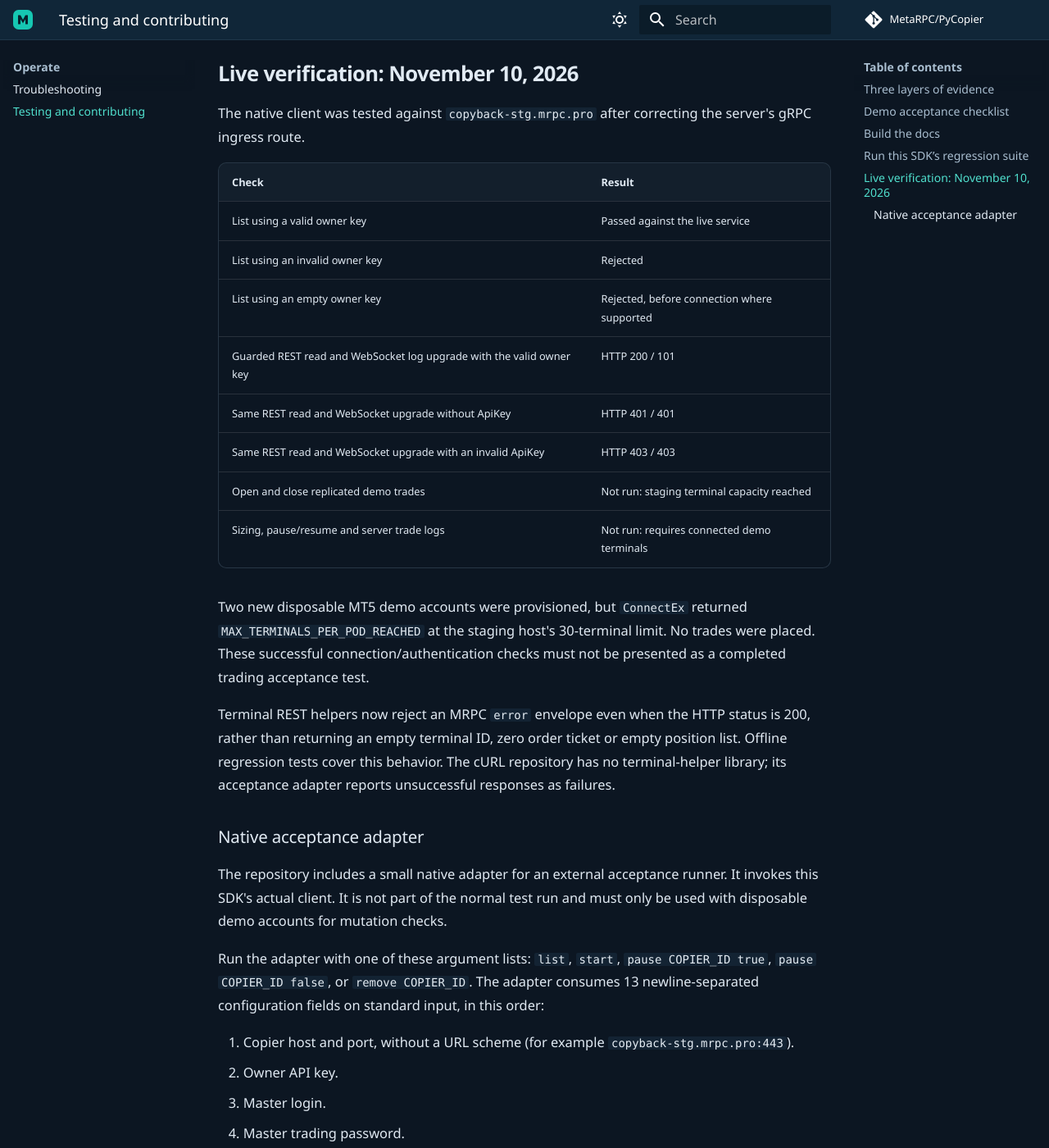
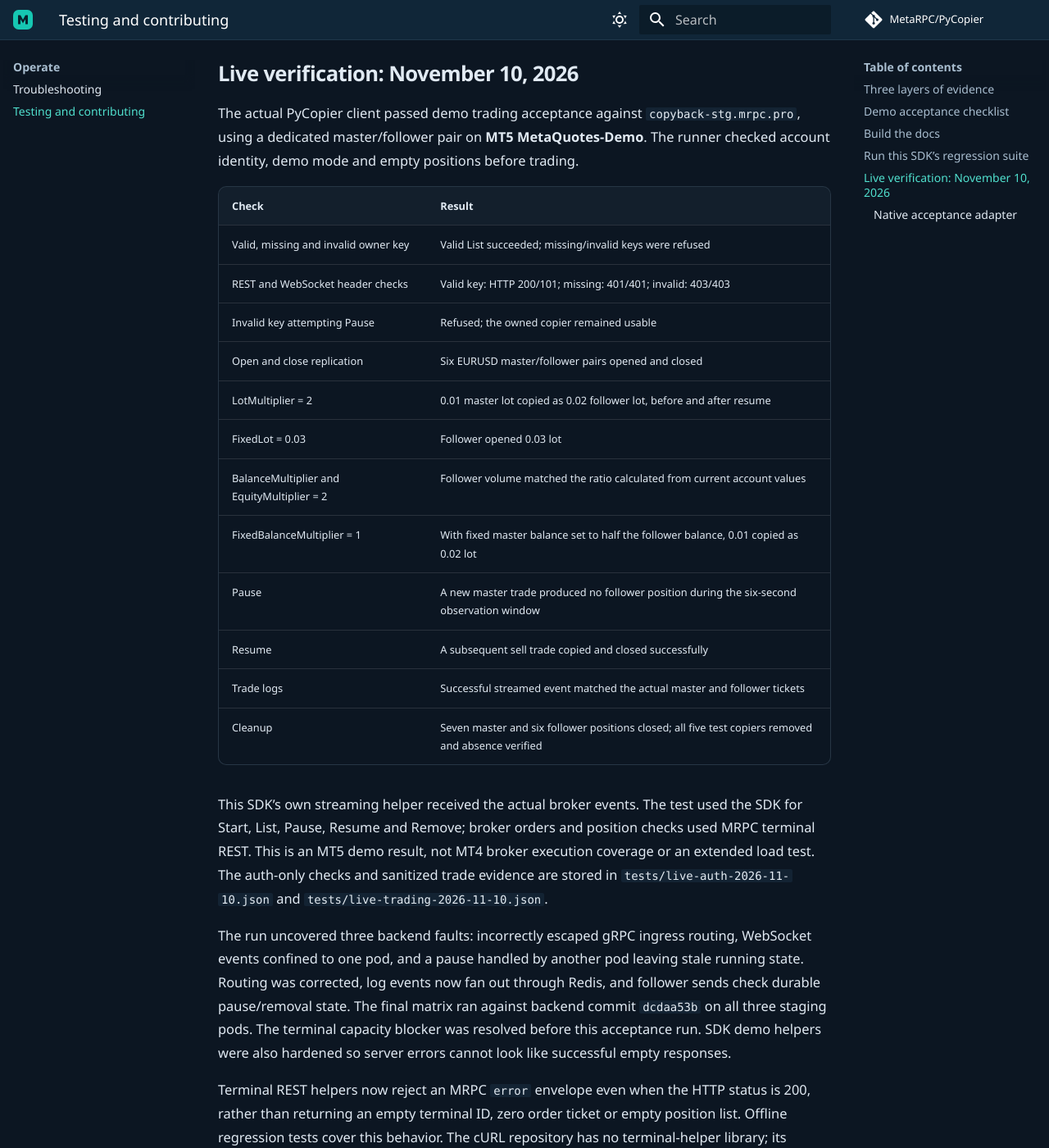
Before and after one commit to MetaRPC/PyCopier, an MkDocs documentation site: the page built from docs/testing.md, in a window 1280 px wide and 1400 px high, scrolled down 1558 px. Shown: the whole window at 82% size. Built offline with MkDocs 1.6.1 and Material for MkDocs 9.7.7, drawn with Linux system fonts in a browser that asks for light colours; comment, search, counter and statistics services are not loaded; some of the changed text lies outside the part shown.

Commit message:
Verify demo trading lifecycle and publish live acceptance evidence

````diff
--- a/docs/testing.md
+++ b/docs/testing.md
@@ -35,24 +35,30 @@ python -m pip install -e . pytest pytest-asyncio
 python -m pytest -q
 ```
 
-The November 10 audit passed the SDK build/tests and strict documentation/link checks in GitHub Actions. Tests cover the implemented transport, key validation and relevant regression cases; they are not a claim that live broker replication was performed.
+The November 10 audit passed the SDK build/tests and strict documentation/link checks in GitHub Actions. Offline tests cover transport, key validation and relevant regressions. The separate live acceptance results below verify broker replication.
 
 ## Live verification: November 10, 2026
 
-The native client was tested against `copyback-stg.mrpc.pro` after correcting the server's gRPC ingress route.
+The actual PyCopier client passed demo trading acceptance against `copyback-stg.mrpc.pro`, using a dedicated master/follower pair on **MT5 MetaQuotes-Demo**. The runner checked account identity, demo mode and empty positions before trading.
 
 | Check | Result |
 |---|---|
-| List using a valid owner key | Passed against the live service |
-| List using an invalid owner key | Rejected |
-| List using an empty owner key | Rejected, before connection where supported |
-| Guarded REST read and WebSocket log upgrade with the valid owner key | HTTP 200 / 101 |
-| Same REST read and WebSocket upgrade without ApiKey | HTTP 401 / 401 |
-| Same REST read and WebSocket upgrade with an invalid ApiKey | HTTP 403 / 403 |
-| Open and close replicated demo trades | Not run: staging terminal capacity reached |
-| Sizing, pause/resume and server trade logs | Not run: requires connected demo terminals |
+| Valid, missing and invalid owner key | Valid List succeeded; missing/invalid keys were refused |
+| REST and WebSocket header checks | Valid key: HTTP 200/101; missing: 401/401; invalid: 403/403 |
+| Invalid key attempting Pause | Refused; the owned copier remained usable |
+| Open and close replication | Six EURUSD master/follower pairs opened and closed |
+| LotMultiplier = 2 | 0.01 master lot copied as 0.02 follower lot, before and after resume |
+| FixedLot = 0.03 | Follower opened 0.03 lot |
+| BalanceMultiplier and EquityMultiplier = 2 | Follower volume matched the ratio calculated from current account values |
+| FixedBalanceMultiplier = 1 | With fixed master balance set to half the follower balance, 0.01 copied as 0.02 lot |
+| Pause | A new master trade produced no follower position during the six-second observation window |
+| Resume | A subsequent sell trade copied and closed successfully |
+| Trade logs | Successful streamed event matched the actual master and follower tickets |
+| Cleanup | Seven master and six follower positions closed; all five test copiers removed and absence verified |
 
-Two new disposable MT5 demo accounts were provisioned, but `ConnectEx` returned `MAX_TERMINALS_PER_POD_REACHED` at the staging host's 30-terminal limit. No trades were placed. These successful connection/authentication checks must not be presented as a completed trading acceptance test.
+This SDK’s own streaming helper received the actual broker events. The test used the SDK for Start, List, Pause, Resume and Remove; broker orders and position checks used MRPC terminal REST. This is an MT5 demo result, not MT4 broker execution coverage or an extended load test. The auth-only checks and sanitized trade evidence are stored in `tests/live-auth-2026-11-10.json` and `tests/live-trading-2026-11-10.json`.
+
+The run uncovered three backend faults: incorrectly escaped gRPC ingress routing, WebSocket events confined to one pod, and a pause handled by another pod leaving stale running state. Routing was corrected, log events now fan out through Redis, and follower sends check durable pause/removal state. The final matrix ran against backend commit `dcdaa53b` on all three staging pods. The terminal capacity blocker was resolved before this acceptance run. SDK demo helpers were also hardened so server errors cannot look like successful empty responses.
 
 Terminal REST helpers now reject an MRPC `error` envelope even when the HTTP status is 200, rather than returning an empty terminal ID, zero order ticket or empty position list. Offline regression tests cover this behavior. The cURL repository has no terminal-helper library; its acceptance adapter reports unsuccessful responses as failures.
 
@@ -60,7 +66,7 @@ Terminal REST helpers now reject an MRPC `error` envelope even when the HTTP sta
 
 The repository includes a small native adapter for an external acceptance runner. It invokes this SDK's actual client. It is not part of the normal test run and must only be used with disposable demo accounts for mutation checks.
 
-Run the adapter with one of these argument lists: `list`, `start`, `pause COPIER_ID true`, `pause COPIER_ID false`, or `remove COPIER_ID`. The adapter consumes 13 newline-separated configuration fields on standard input, in this order:
+Run the adapter with one of these argument lists: `list`, `start`, `pause COPIER_ID true`, `pause COPIER_ID false`, `remove COPIER_ID`, or `stream COPIER_ID` (newline-delimited live JSON until stopped). The adapter consumes 13 newline-separated configuration fields on standard input, in this order:
 
 1. Copier host and port, without a URL scheme (for example `copyback-stg.mrpc.pro:443`).
 2. Owner API key.
````
Also changed, not shown: 3 other files.
